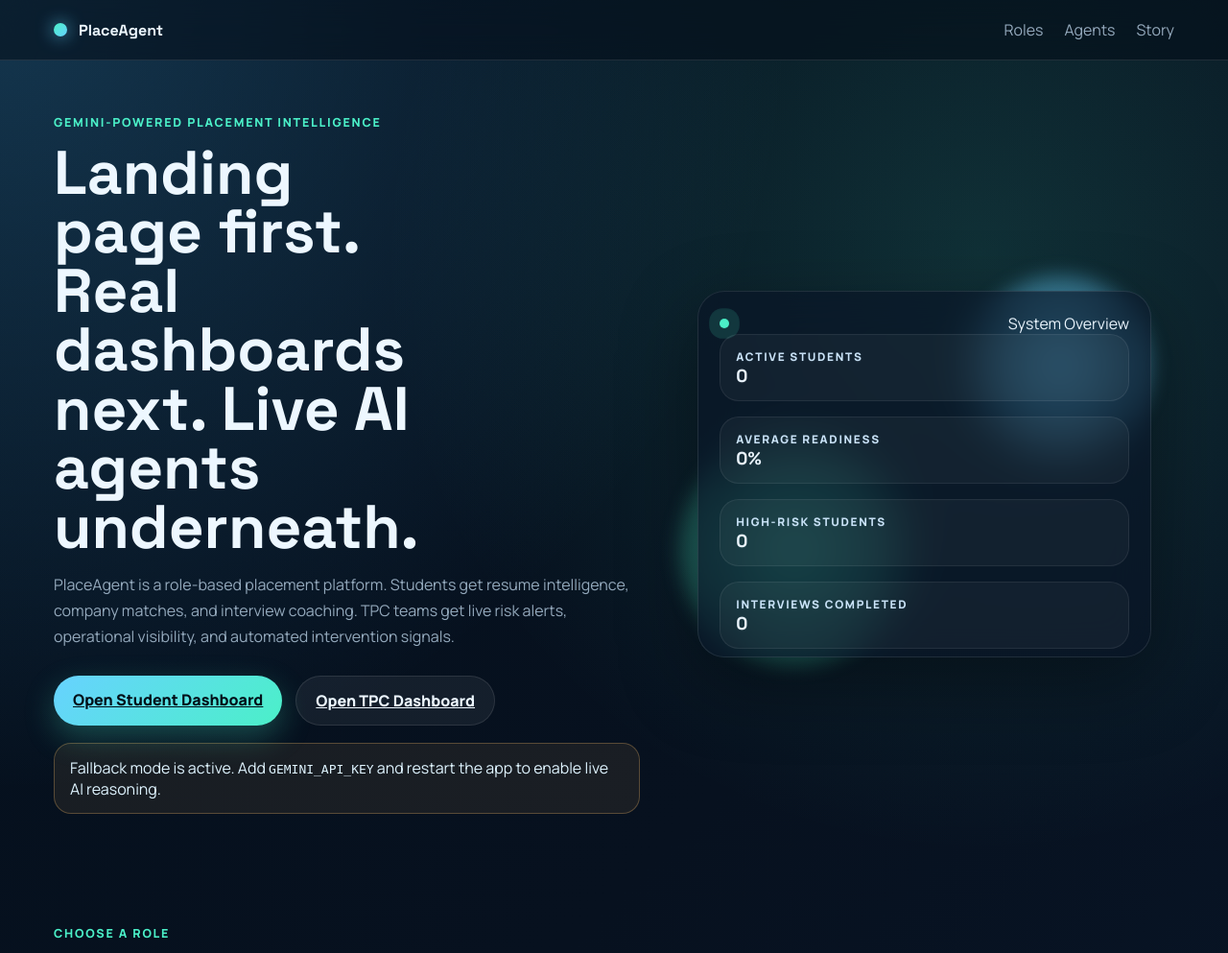
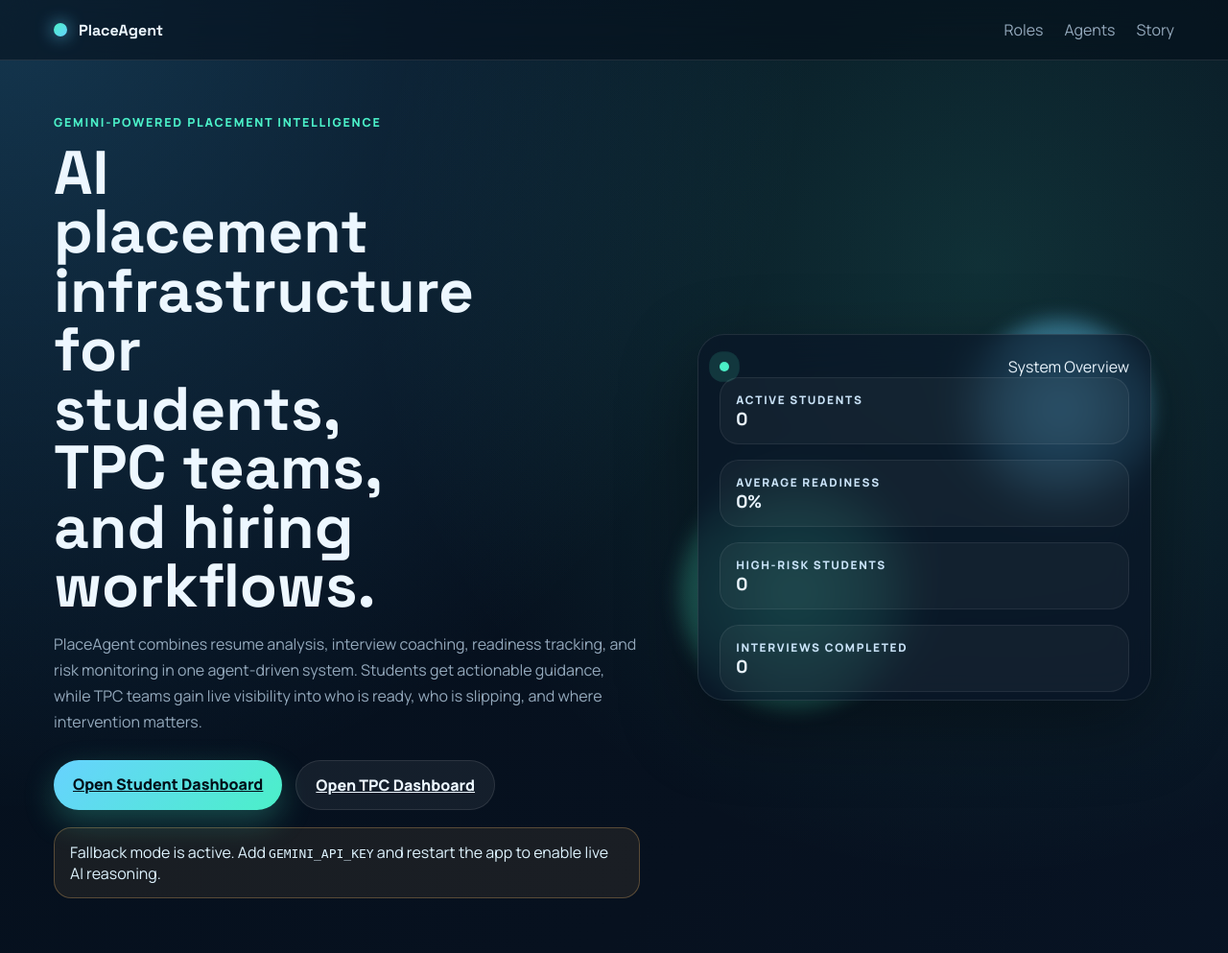
Before and after one commit to Sriniiii/PlaceAgent, a FastAPI app: page / in a window 1280 px wide. Shown: the top 993 px of the page at 96% size. Run offline with FastAPI, Linux system fonts and the light colour scheme; data that the repository does not hold is empty.

Commit message:
Refine landing page hero copy

```diff
--- a/app/templates/index.html
+++ b/app/templates/index.html
@@ -27,10 +27,10 @@
     <section class="hero hero-landing" id="story">
       <div class="hero-copy">
         <div class="eyebrow">Gemini-Powered Placement Intelligence</div>
-        <h1>Landing page first. Real dashboards next. Live AI agents underneath.</h1>
+        <h1>AI placement infrastructure for students, TPC teams, and hiring workflows.</h1>
         <p>
-          PlaceAgent is a role-based placement platform. Students get resume intelligence, company matches,
-          and interview coaching. TPC teams get live risk alerts, operational visibility, and automated intervention signals.
+          PlaceAgent combines resume analysis, interview coaching, readiness tracking, and risk monitoring in one agent-driven system.
+          Students get actionable guidance, while TPC teams gain live visibility into who is ready, who is slipping, and where intervention matters.
         </p>
         <div class="cta-row">
           <a class="btn btn-primary" href="/student">Open Student Dashboard</a>
```
